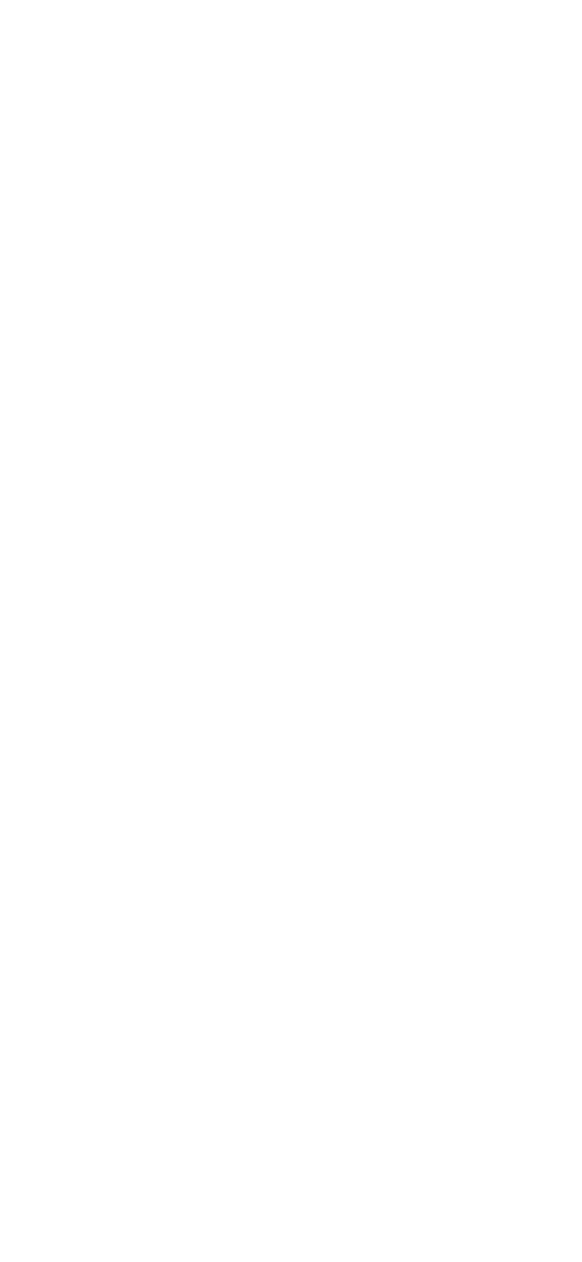
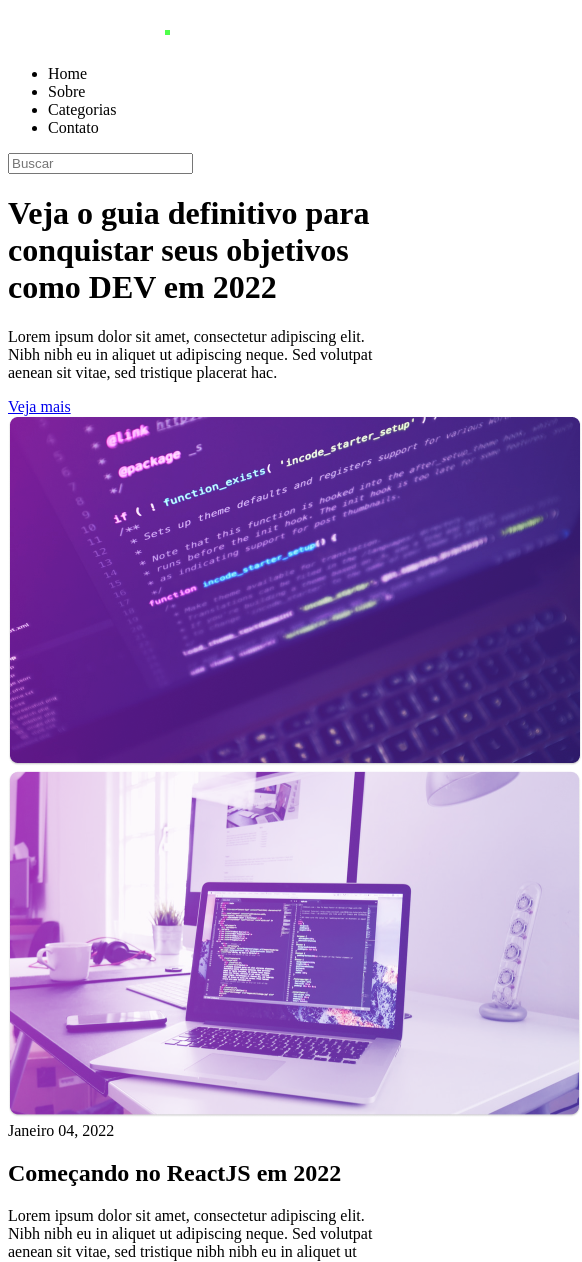
Before and after one commit to raelalves182/rocketseat-challenges, a plain HTML site: page rocketblog/index.html in a window 390 px wide. Shown: the top 1262 px of the page, 582 px wide, since content can reach past the window. Before the commit the page ends 844 px from the top, so only its background shows below. Drawn offline with Linux system fonts and the light colour scheme.

Commit message:
feat: page html only

```diff
--- a/rocketblog/index.html
+++ b/rocketblog/index.html
@@ -7,6 +7,103 @@
   <title>RocketBlog</title>
 </head>
 <body>
+  <header class="header-bg">
+    <div class="header">
+      <div class="header__menu">
+        <img src="assets/logo.svg" alt="Logo">
 
+        <nav class="nav">
+          <ul>
+            <li>Home</li>
+            <li>Sobre</li>
+            <li>Categorias</li>
+            <li>Contato</li>
+          </ul>
+
+          <input type="text" placeholder="Buscar">
+        </nav>
+      </div>
+
+      <div class="header__content">
+        <div class="text">
+          <h1>
+            Veja o guia definitivo para conquistar seus objetivos como DEV em 2022
+          </h1>
+
+          <p>
+            Lorem ipsum dolor sit amet, consectetur adipiscing elit. Nibh nibh eu in aliquet ut adipiscing neque. Sed volutpat aenean sit vitae, sed tristique placerat hac.
+          </p>
+
+          <a href="javascript:;">Veja mais</a>
+        </div>
+
+        <div class="img">
+          <img src="assets/featured-image.png" alt="featured-image">
+        </div>
+      </div>
+    </div>
+  </header>
+
+  <main>
+    <section>
+      <div>
+        <div>
+          <img src="assets/post-1.png" alt="post-1">
+          <span>Janeiro 04, 2022</span>
+        </div>
+
+        <div>
+          <h1>Começando no ReactJS em 2022</h1>
+          <p>Lorem ipsum dolor sit amet, consectetur adipiscing elit. Nibh nibh eu in aliquet ut adipiscing neque. Sed volutpat aenean sit vitae, sed tristique nibh nibh eu in aliquet ut adipiscing neque. Sed volutpat aenean sit vitae, sed tristique. Sed volutpat aenean.</p>
+        </div>
+      </div>
+
+      <div>
+        <div>
+          <span>Janeiro 04, 2022</span>
+          <h2>Conheça as principais técnicas para conseguir uma vaga internacional em programação</h2>
+          <p>Lorem ipsum dolor sit amet, consectetur adipiscing elit. Nibh nibh eu in aliquet ut adipiscing neque. Sed volutpat aenean sit vitae, sed tristique.</p>
+        </div>
+
+        <div>
+          <span>Janeiro 04, 2022</span>
+          <h2>Veja a evolução do Front-end na prática</h2>
+          <p>Lorem ipsum dolor sit amet, consectetur adipiscing elit. Nibh nibh eu in aliquet ut adipiscing neque. </p>
+        </div>
+      </div>
+    </section>
+
+    <section>
+      <div>
+        <div>
+          <img src="assets/post-2.png" alt="post-2">
+          <span>Janeiro 04, 2022</span>
+        </div>
+
+        <h2>10 dicas para conseguir a vaga desejada</h2>
+        <p>Lorem ipsum dolor sit amet, consectetur adipiscing elit. Nibh nibh eu in aliquet ut adipiscing neque. Sed volutpat aenean sit vitae, sed tristique. </p>
+      </div>
+
+      <div>
+        <div>
+          <img src="assets/post-3.png" alt="post-3">
+          <span>Janeiro 04, 2022</span>
+        </div>
+
+        <h2>Deixe seu código mais semântico com essas dicas</h2>
+        <p>Lorem ipsum dolor sit amet, consectetur adipiscing elit. Nibh nibh eu in aliquet ut adipiscing neque. Sed volutpat aenean sit vitae, sed tristique. </p>
+      </div>
+
+      <div>
+        <div>
+          <img src="assets/post-4.png" alt="post-4">
+          <span>Janeiro 04, 2022</span>
+        </div>
+
+        <h2>Use essas dicas nas suas aplicações mobile</h2>
+        <p>Lorem ipsum dolor sit amet, consectetur adipiscing elit. Nibh nibh eu in aliquet ut adipiscing neque. Sed volutpat aenean sit vitae, sed tristique. </p>
+      </div>
+    </section>
+  </main>
 </body>
 </html>
```
Also changed, not shown: rocketblog/assets/arrow-right.svg (added), rocketblog/assets/featured-image.png (added), rocketblog/assets/logo.svg (added), rocketblog/assets/post-1.png (added), rocketblog/assets/post-2.png (added), rocketblog/assets/post-3.png (added), rocketblog/assets/post-4.png (added), rocketblog/assets/search.svg (added).
